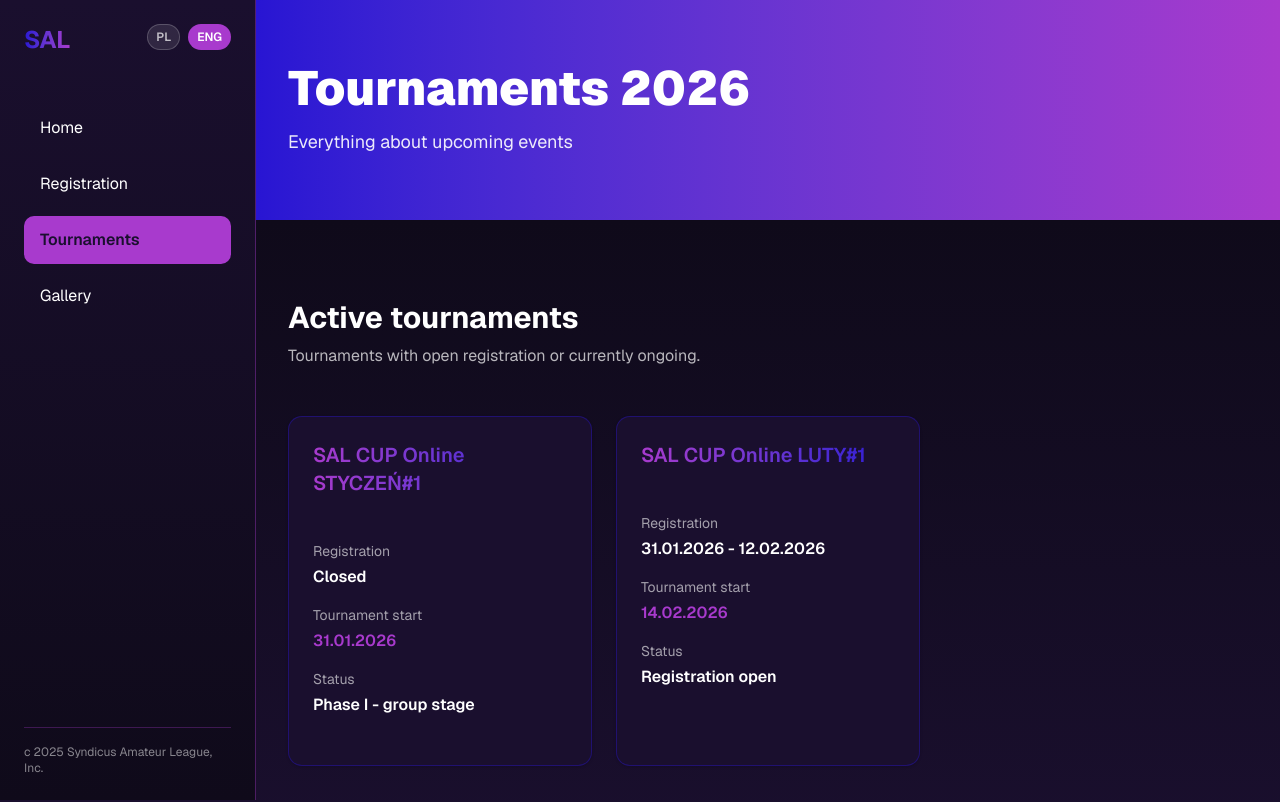
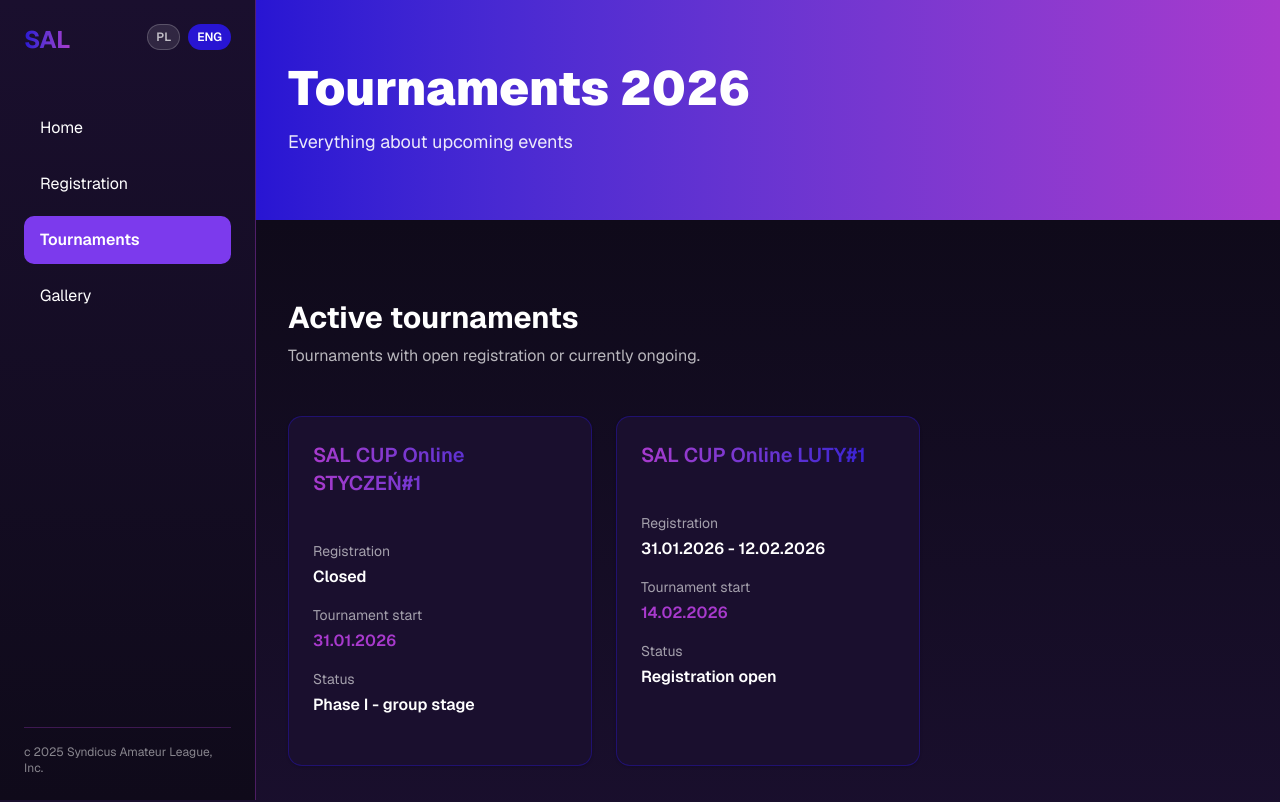
Before and after one commit to 4ntxk/syndicusamateurleague, a Next.js app: page /en/tournaments in a window 1280 px wide. Shown: the top 802 px of the page. Built offline with nearby package versions, Linux system fonts and the light colour scheme; no server answers.

Commit message:
przedostatni dzien updatE

```diff
--- a/src/app/[locale]/tournaments/[id]/page.tsx
+++ b/src/app/[locale]/tournaments/[id]/page.tsx
@@ -317,21 +317,30 @@ export default function TournamentDetailPage() {
                                   ) : (
                                     <ul className="space-y-1 text-sm text-foreground/90">
                                       {group.matches.played.map((match) => {
-                                        const [homeScoreRaw, awayScoreRaw] = match.score?.split(':') ?? []
-                                        const homeScore = homeScoreRaw ? Number.parseInt(homeScoreRaw, 10) : Number.NaN
-                                        const awayScore = awayScoreRaw ? Number.parseInt(awayScoreRaw, 10) : Number.NaN
+                                        const scoreText = match.score ?? ''
+                                        const mainMatch = scoreText.match(/^\s*(\d+)\s*:\s*(\d+)/)
+                                        const homeScore = mainMatch ? Number.parseInt(mainMatch[1], 10) : Number.NaN
+                                        const awayScore = mainMatch ? Number.parseInt(mainMatch[2], 10) : Number.NaN
+                                        const tiebreakMatch = scoreText.match(/\((\d+)\s*:\s*(\d+)\)/)
+                                        const homeTiebreak = tiebreakMatch ? Number.parseInt(tiebreakMatch[1], 10) : Number.NaN
+                                        const awayTiebreak = tiebreakMatch ? Number.parseInt(tiebreakMatch[2], 10) : Number.NaN
                                         const hasScore = Number.isFinite(homeScore) && Number.isFinite(awayScore)
+                                        const hasTiebreak = Number.isFinite(homeTiebreak) && Number.isFinite(awayTiebreak)
+                                        const isMainDraw = hasScore && homeScore === awayScore
+                                        const useTiebreak = isMainDraw && hasTiebreak
+                                        const homeResultScore = useTiebreak ? homeTiebreak : homeScore
+                                        const awayResultScore = useTiebreak ? awayTiebreak : awayScore
                                         const homeClass = hasScore
-                                          ? homeScore > awayScore
+                                          ? homeResultScore > awayResultScore
                                             ? 'text-emerald-400'
-                                            : homeScore < awayScore
+                                            : homeResultScore < awayResultScore
                                               ? 'text-rose-400'
                                               : 'text-amber-300'
                                           : 'text-foreground'
                                         const awayClass = hasScore
-                                          ? awayScore > homeScore
+                                          ? awayResultScore > homeResultScore
                                             ? 'text-emerald-400'
-                                            : awayScore < homeScore
+                                            : awayResultScore < homeResultScore
                                               ? 'text-rose-400'
                                               : 'text-amber-300'
                                           : 'text-foreground'
--- a/src/components/sidebar.tsx
+++ b/src/components/sidebar.tsx
@@ -65,7 +65,7 @@ export default function Sidebar({ activeNav, setActiveNav }: SidebarProps) {
                 onClick={() => router.push(buildLocalePath('pl'))}
                 className={`text-xs font-semibold px-2 py-1 rounded-full border transition-colors cursor-pointer ${
                   locale === 'pl'
-                    ? 'bg-[#a83acd] text-white border-transparent'
+                    ? 'bg-[#2815d3] text-white border-transparent'
                     : 'bg-white/10 text-white/70 border-white/20 hover:bg-white/20'
                 }`}
                 aria-label={`${t.languageSwitch.label}: ${t.languageSwitch.pl}`}
@@ -77,7 +77,7 @@ export default function Sidebar({ activeNav, setActiveNav }: SidebarProps) {
                 onClick={() => router.push(buildLocalePath('en'))}
                 className={`text-xs font-semibold px-2 py-1 rounded-full border transition-colors cursor-pointer ${
                   locale === 'en'
-                    ? 'bg-[#a83acd] text-white border-transparent'
+                    ? 'bg-[#2815d3] text-white border-transparent'
                     : 'bg-white/10 text-white/70 border-white/20 hover:bg-white/20'
                 }`}
                 aria-label={`${t.languageSwitch.label}: ${t.languageSwitch.en}`}
@@ -100,8 +100,8 @@ export default function Sidebar({ activeNav, setActiveNav }: SidebarProps) {
                 }}
                 className={`w-full text-left px-4 py-3 rounded-lg transition-colors cursor-pointer ${
                   activeNav === item.id
-                    ? 'bg-primary text-primary-foreground font-semibold'
-                    : 'text-sidebar-foreground hover:bg-primary/20'
+                    ? 'bg-[#7c3aed] text-white font-semibold'
+                    : 'text-sidebar-foreground hover:bg-[#7c3aed]/20'
                 }`}
               >
                 {item.label}
--- a/src/data/tournaments.ts
+++ b/src/data/tournaments.ts
@@ -94,42 +94,42 @@ export const tournaments: Tournament[] = [
         name: 'Grupa B',
         players: ['NikodemXpepsi', 'Tommy__Rev', 'Kwaslun', 'dziki_trener'],
         standings: [
-          { player: 'NikodemXpepsi', win: 0, loss: 0, points: 0 },
-          { player: 'Tommy__Rev', win: 0, loss: 0, points: 0 },
-          { player: 'Kwaslun', win: 0, loss: 0, points: 0 },
+          { player: 'Tommy__Rev', win: 2, loss: 0, points: 6 },
+          { player: 'NikodemXpepsi', win: 1, loss: 1, points: 3 },
+          { player: 'Kwaslun', win: 0, loss: 2, points: 0 },
           { player: 'dziki_trener', win: 0, loss: 0, points: 0 },
         ],
         matches: {
           scheduled: [
-            { home: 'NikodemXpepsi', away: 'Tommy__Rev' },
-            { home: 'NikodemXpepsi', away: 'Kwaslun' },
             { home: 'NikodemXpepsi', away: 'dziki_trener' },
-            { home: 'Tommy__Rev', away: 'Kwaslun' },
             { home: 'Tommy__Rev', away: 'dziki_trener' },
             { home: 'Kwaslun', away: 'dziki_trener' },
           ],
-          played: [],
+          played: [
+            { home: 'Tommy__Rev', away: 'Kwaslun', score: '6:0' },
+            { home: 'Tommy__Rev', away: 'NikodemXpepsi', score: '7:7 (1:0)' },
+            { home: 'NikodemXpepsi', away: 'Kwaslun', score: '7:1' },
+          ],
         },
       },
       {
         name: 'Grupa C',
         players: ['wiksoonszef', 'dejwideoo', 'Pablo_fifa001', 'Rumcajs_PL'],
         standings: [
-          { player: 'wiksoonszef', win: 0, loss: 0, points: 0 },
+          { player: 'wiksoonszef', win: 1, loss: 0, points: 3 },
           { player: 'dejwideoo', win: 0, loss: 0, points: 0 },
           { player: 'Pablo_fifa001', win: 0, loss: 0, points: 0 },
-          { player: 'Rumcajs_PL', win: 0, loss: 0, points: 0 },
+          { player: 'Rumcajs_PL', win: 0, loss: 1, points: 0 },
         ],
         matches: {
           scheduled: [
             { home: 'wiksoonszef', away: 'dejwideoo' },
             { home: 'wiksoonszef', away: 'Pablo_fifa001' },
-            { home: 'wiksoonszef', away: 'Rumcajs_PL' },
             { home: 'dejwideoo', away: 'Pablo_fifa001' },
             { home: 'dejwideoo', away: 'Rumcajs_PL' },
             { home: 'Pablo_fifa001', away: 'Rumcajs_PL' },
           ],
-          played: [],
+          played: [{ home: 'wiksoonszef', away: 'Rumcajs_PL', score: '5:2' }],
         },
       },
       {
```
